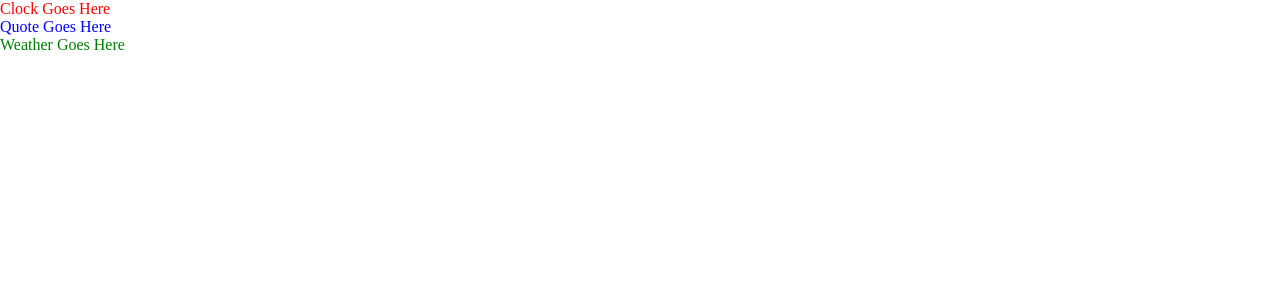
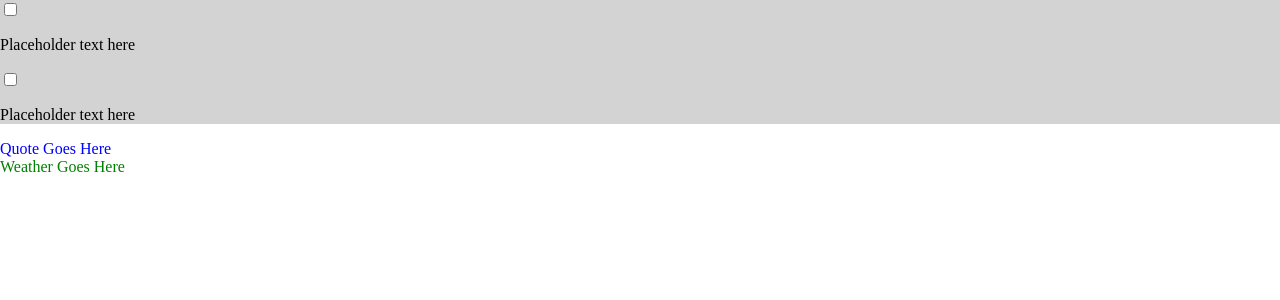
Before and after one commit to chingu-voyages/v8-geckos-team-09, a React (Create React App) app: page / in a window 1280 px wide. Shown: the top 300 px of the page. Built offline with nearby package versions, Linux system fonts and the light colour scheme.

Commit message:
updated clock to todos

```diff
--- a/src/App.js
+++ b/src/App.js
@@ -1,5 +1,5 @@
 import React from 'react';
-import Clock from './components/Clock';
+import Todos from './components/Todos';
 import Quote from './components/Quote';
 import Weather from './components/Weather';
 import './App.css';
@@ -8,7 +8,7 @@ class App extends React.Component {
   render() {
     return (
       <div className="App">
-        <Clock />
+        <Todos />
         <Quote />
         <Weather />
       </div>
--- a/src/components/Clock.js
+++ /dev/null
@@ -1,12 +0,0 @@
-import React from 'react';
-import '../style/Clock.css';
-
-class Clock extends React.Component {
-    render(){
-        return(
-            <div className='clock-container'>Clock Goes Here</div>
-        )
-    }
-}
-
-export default Clock;
--- /dev/null
+++ b/src/components/TodoItem.js
@@ -0,0 +1,16 @@
+import React from "react";
+
+class TodoItem extends React.Component {
+    render(){
+        return(
+            <div className="todo-item">
+                <input type="checkbox" />
+                <p>Placeholder text here</p>
+            </div>
+        )
+    }
+}
+
+
+
+export default TodoItem;
--- /dev/null
+++ b/src/components/Todos.js
@@ -0,0 +1,16 @@
+import React from 'react';
+import '../style/Todos.css';
+import TodoItem from './TodoItem';
+
+class Todos extends React.Component {
+    render(){
+        return(
+            <div className='todos-container'>
+                <TodoItem />
+                <TodoItem />
+            </div>
+        )
+    }
+}
+
+export default Todos;
--- a/src/style/Clock.css
+++ /dev/null
@@ -1,3 +0,0 @@
-.clock-container {
-    color: red;
-}
--- /dev/null
+++ b/src/style/Todos.css
@@ -0,0 +1,3 @@
+.todos-container {
+    background-color: lightgrey;
+}
```
Also changed, not shown: 1 other file (tests, documents, lock files or other folders).
